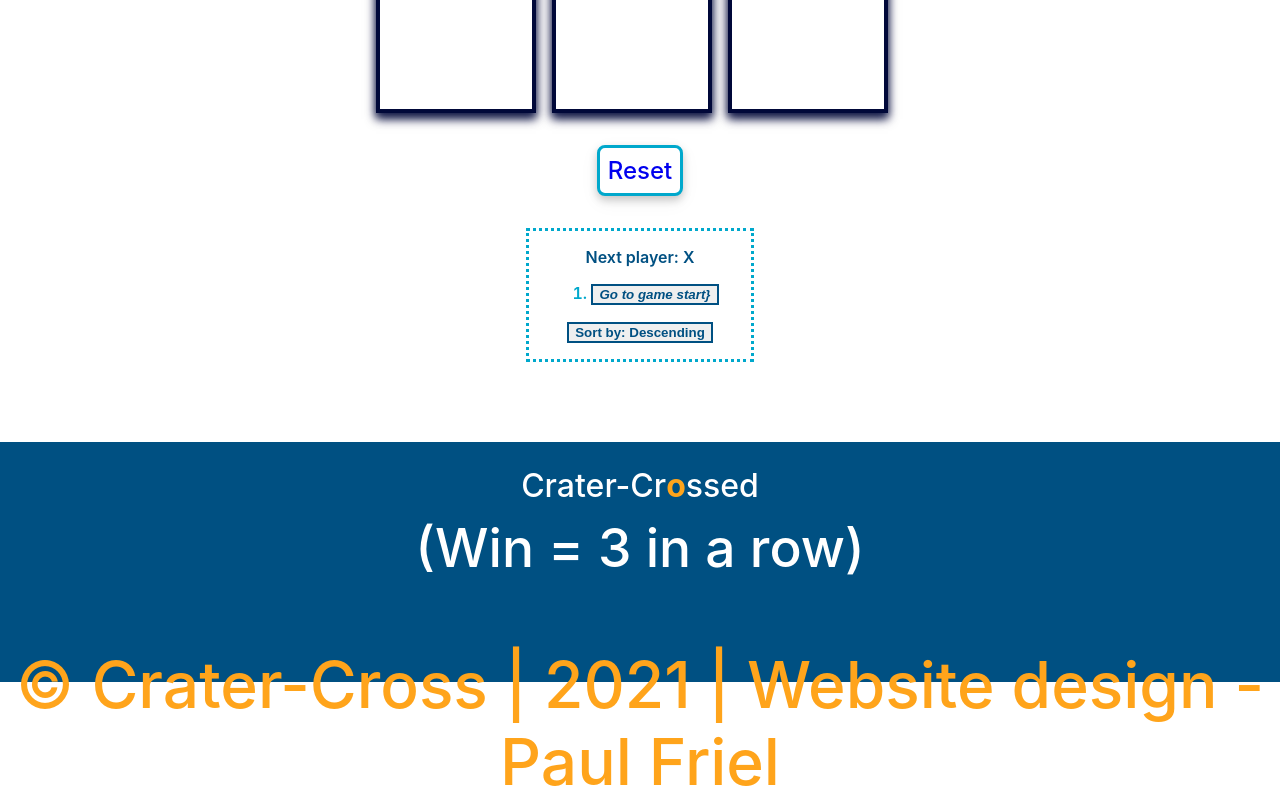
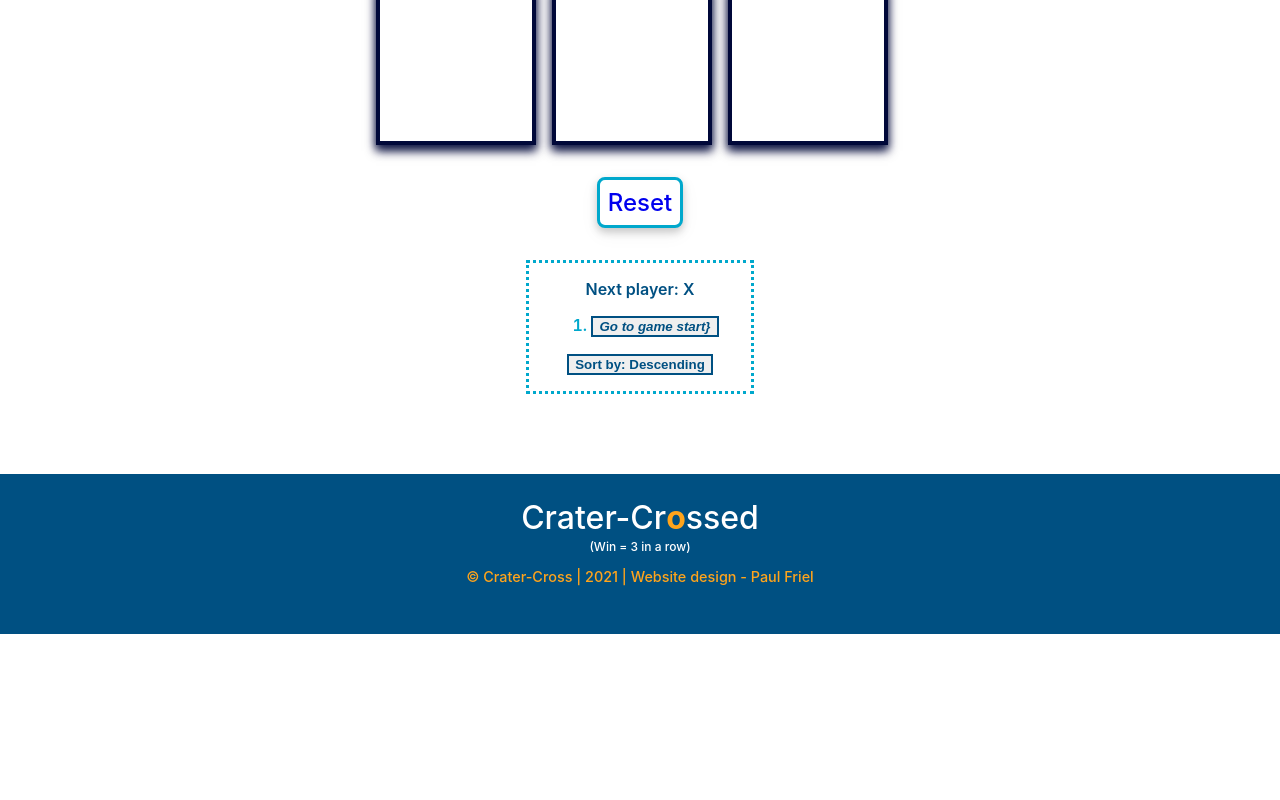
Before and after one commit to Spagettileg/crater-crossed, a React (Create React App) app in the folder my-app/: page / in a window 1280 px wide. Shown: the part 492-1292 px from the top of the page. After the commit the page ends 1126 px from the top, so only its background shows below. Built offline with nearby package versions, Linux system fonts and the light colour scheme.

Commit message:
New media queries added to support responsive footer on all devices.

```diff
--- a/my-app/src/index.css
+++ b/my-app/src/index.css
@@ -117,6 +117,7 @@ button.square[game-id="O"] {
 }
 
 .logo {
+    padding-top: 2rem;
     font-size: 4rem;
     font-weight: 500;
     text-align: center;
@@ -166,6 +167,7 @@ button.square[game-id="O"] {
     color: #ffa41b;
     height: 30vh;
     text-align: center;
+    font-size: 0.9rem;
 }
 
 .footer-text {
@@ -191,6 +193,7 @@ button.square[game-id="O"] {
 /*-------- Media Queries --------- */
 
 @media (max-width:375px) {
+    /* --- Mobile Portrait --- */
     .square {
         height: 4rem;
         line-height: 4rem;
@@ -206,6 +209,7 @@ button.square[game-id="O"] {
 }
 
 @media (max-width:667px) and (orientation:landscape) {
+    /* --- Mobile Landscape --- */
     .square {
         height: 4rem;
         line-height: 4rem;
@@ -218,3 +222,24 @@ button.square[game-id="O"] {
         height: 40vh;
     }
 }
+
+@media (min-width:768px) {
+    /* --- Tablet Portrait --- */
+    #footer {
+        height: 20vh;
+    }
+}
+
+@media (min-width:1200px) and (orientation:landscape) {
+    /* --- Desktop Landscape --- */
+    #footer {
+        height: 25vh;
+    }
+}
+
+@media (min-width:700px) {
+    /* --- Desktop Portrait --- */
+    #footer {
+        height: 20vh;
+    }
+}
```
